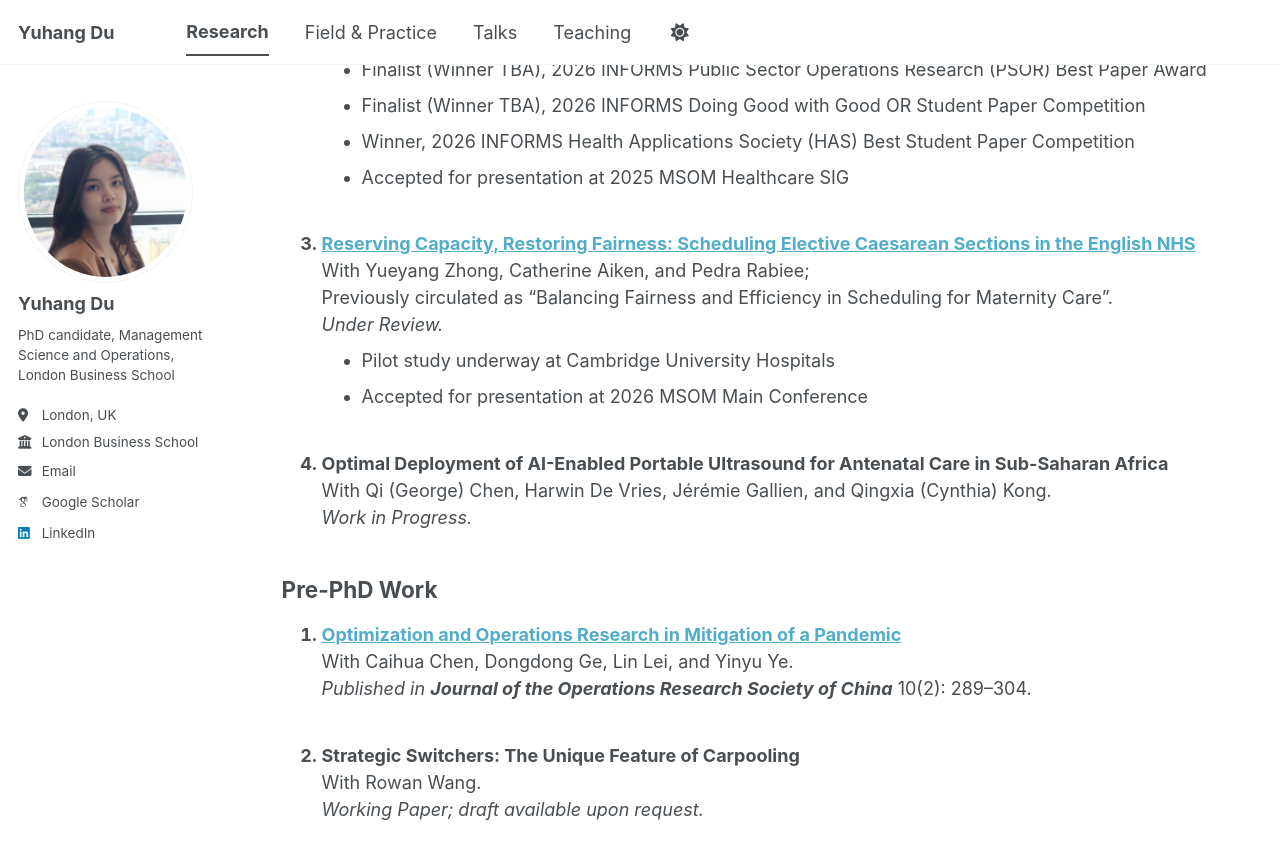
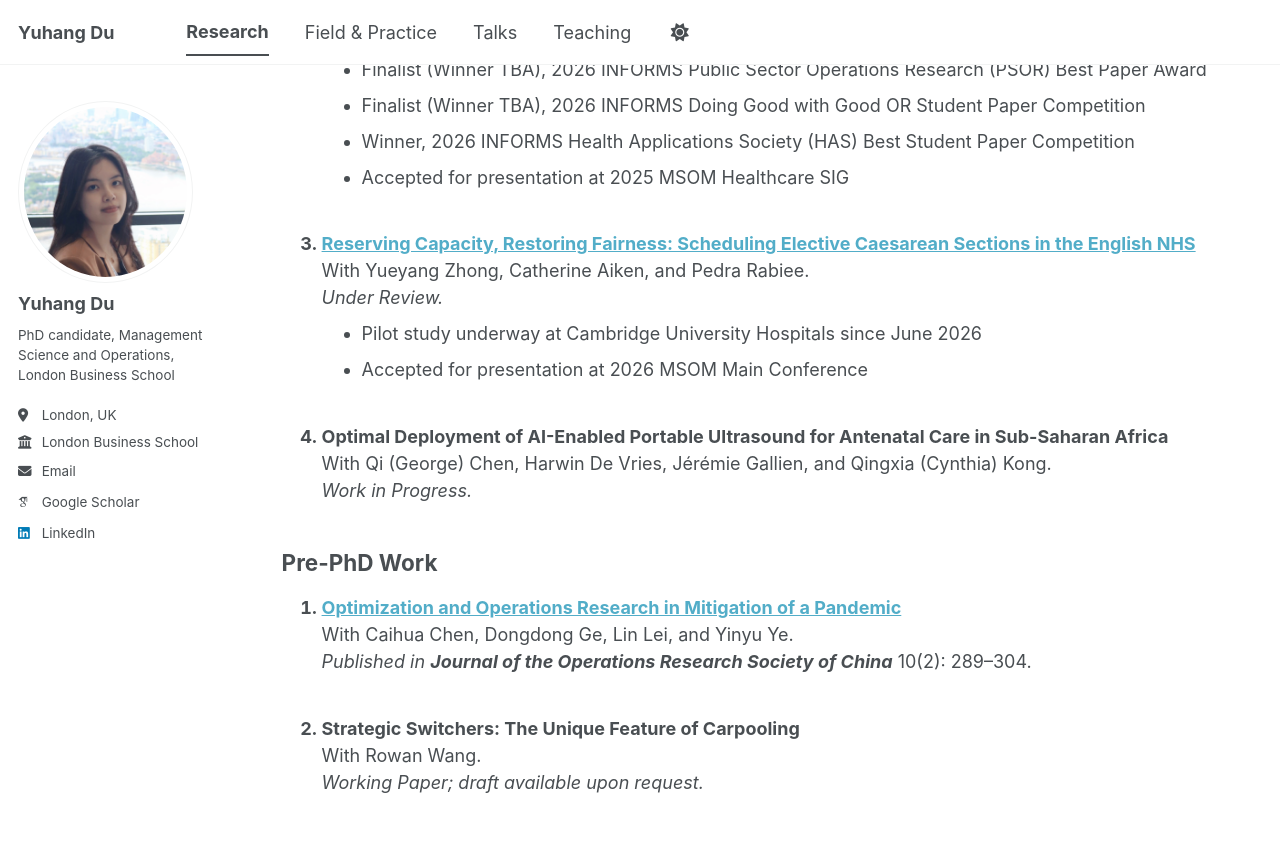
Before and after one commit to yuhangdu-edu/yuhangdu-edu.github.io, a Jekyll site: the page built from _pages/research.md, in a window 1280 px wide and 900 px high, scrolled down 451 px. Shown: the top 859 px of the window. Built offline with Jekyll 4.4.1, drawn with Linux system fonts in a browser that asks for light colours; some web fonts are replaced; a script bundle is joined from its source files by our own code; library files that are not in the unit come from our copies.

Commit message:
Update research.md

```diff
--- a/_pages/research.md
+++ b/_pages/research.md
@@ -41,10 +41,9 @@ With Qi (George) Chen, Jérémie Gallien, Jody Lori, Dimitris Panayiotou, and Jo
 
 
 3. [**Reserving Capacity, Restoring Fairness: Scheduling Elective Caesarean Sections in the English NHS**](https://papers.ssrn.com/sol3/papers.cfm?abstract_id=6819560)<br>
-With Yueyang Zhong, Catherine Aiken, and Pedra Rabiee;<br>
-Previously circulated as "Balancing Fairness and Efficiency in Scheduling for Maternity Care".<br>
+With Yueyang Zhong, Catherine Aiken, and Pedra Rabiee.<br>
 *Under Review.*
-- Pilot study underway at Cambridge University Hospitals
+- Pilot study underway at Cambridge University Hospitals since June 2026
 - Accepted for presentation at 2026 MSOM Main Conference
 
 
```
